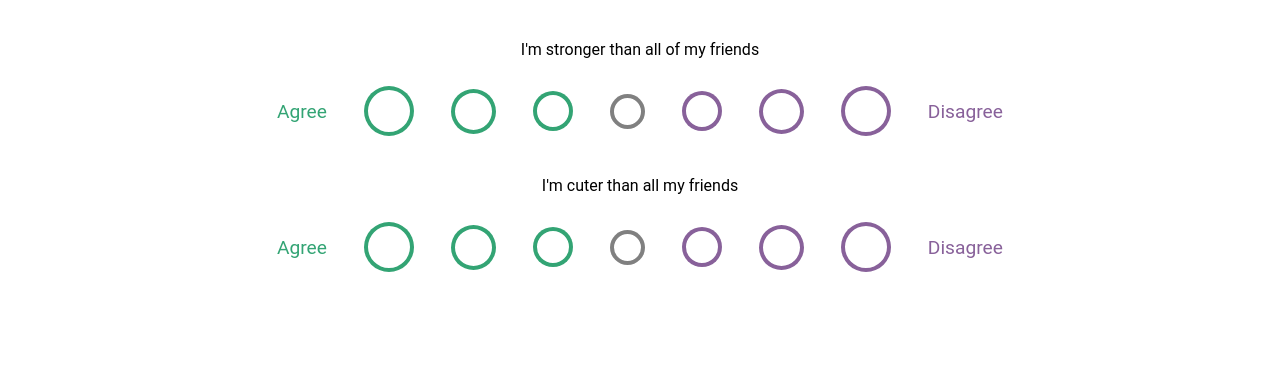
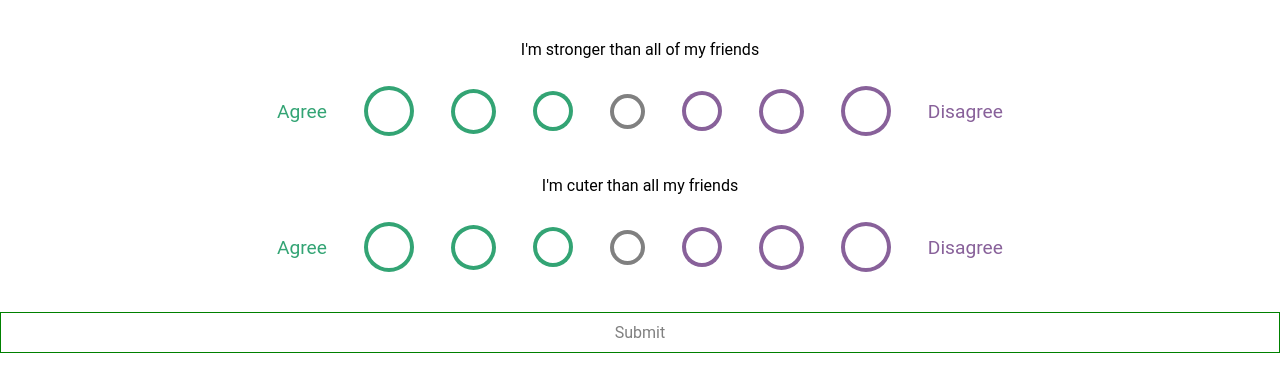
Before and after one commit to JonasKlare/dndquiz, a React (Create React App) app: page / in a window 1280 px wide. Shown: the top 392 px of the page. Built offline with nearby package versions, Linux system fonts and the light colour scheme.

Commit message:
Answer modal and then some logic changes

```diff
--- /dev/null
+++ b/src/components/answerModal/AnswerModal.tsx
@@ -0,0 +1,19 @@
+import _ from 'lodash';
+import * as React from 'react';
+
+import styles from './AnswerModal.module.css';
+
+export interface IAnswerModalProps {
+    visible: boolean
+};
+
+
+export const AnswerModal: React.FC<IAnswerModalProps> = props => {
+    return (
+        <div className={styles.root}>
+            {props.visible && <div>
+                Test
+            </div>}
+        </div>
+    )
+}
--- a/src/components/bubbleQuestion/BubbleQuestion.tsx
+++ b/src/components/bubbleQuestion/BubbleQuestion.tsx
@@ -18,10 +18,14 @@ export const BubbleQuestion: React.FC<IBubbleQuestionProps> = props => {
             return false;
     }))
 
+
+
     const handleClickCircle = (circleId: number) => {
+        let selectedId = 0;
         const newSelected = _.map(selected, (s, id) => {
 
             if(id == circleId) {
+                selectedId = id;
                 return true
             }
 
@@ -29,7 +33,10 @@ export const BubbleQuestion: React.FC<IBubbleQuestionProps> = props => {
         });
 
         setSelected(newSelected);
+        props.onClick(selectedId);
     }
+
+
 
     return (
         <div className={styles.root}>
--- a/src/pages/dndQuiz/DndQuiz.module.css
+++ b/src/pages/dndQuiz/DndQuiz.module.css
@@ -1,3 +1,9 @@
 .root {
 
 }
+
+    .submitButton {
+        padding: 10px;
+        color: gray;
+        border: 1px solid green;
+    }
--- a/src/pages/dndQuiz/DndQuiz.tsx
+++ b/src/pages/dndQuiz/DndQuiz.tsx
@@ -5,6 +5,7 @@ import * as dataService from '../../dataService';
 import { BubbleQuestion } from '../../components/bubbleQuestion/BubbleQuestion';
 
 import styles from './DndQuiz.module.css';
+import { AnswerModal } from '../../components/answerModal/AnswerModal';
 
 
 
@@ -14,15 +15,41 @@ export interface IDndQuizProps {
 
 
 export const DndQuiz: React.FC<IDndQuizProps> = props => {
-    const data = dataService.convertCsvToData()
+    const [isAnswerVisible, setIsAnswerVisible] = React.useState(false);
+    const [data, setData] = React.useState(_.map(dataService.convertCsvToData(), row => {
+        return {
+            ...row,
+            value: 3
+        }
+    }))
 
     return (
         <div className={styles.root}>
-            {_.map(data, row => (
+            <AnswerModal
+                visible={isAnswerVisible} />
+
+            {_.map(data, (row, index) => (
                 <BubbleQuestion
-                onClick={() => _.noop()}
+                onClick={(id) => {
+                    const tempArr = data;
+
+                    tempArr[index] = {
+                        ...row,
+                        value: id
+                    }
+
+                    setData(tempArr)
+                }}
                 question={row.question || ""} />
             ))}
+
+            <div
+                onClick={() => {
+                    setIsAnswerVisible(!isAnswerVisible)
+                }}
+                className={styles.submitButton}>
+                Submit
+            </div>
         </div>
     )
 }
```
Also changed, not shown: src/components/answerModal/AnswerModal.module.css (added).
